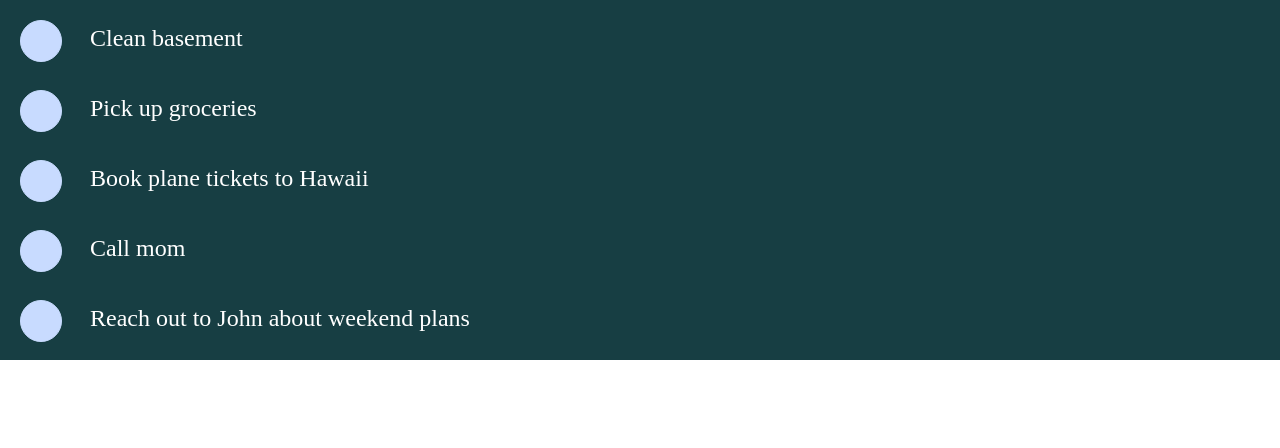
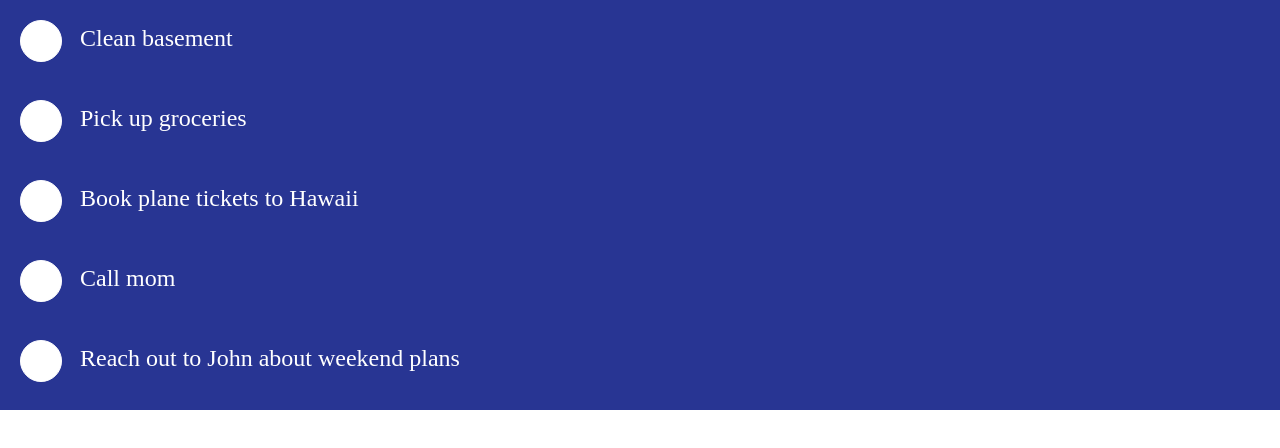
Before and after one commit to antonpug/Seven-Days, a React (Create React App) app: page / in a window 1280 px wide. Shown: the top 448 px of the page. Built offline with nearby package versions, Linux system fonts and the light colour scheme.

Commit message:
Minor CSS styling updates

```diff
--- a/src/components/ToDoItem.js
+++ b/src/components/ToDoItem.js
@@ -11,7 +11,7 @@ class ToDoItem extends Component {
         return(
             <div className="todo-item" style={{
                 textDecoration: this.props.done ? 'line-through' : 'none',
-                backgroundColor: this.props.done ? '#dddfd4' : '#173e43'
+                backgroundColor: this.props.done ? '#9fa8da' : '#283593'
               }}><CompleteControl id={this.props.id} onToDoClick={this.props.onToDoClick}/><span className="todo-description">{this.props.description}</span></div>
         );
     }
--- a/src/components/css/complete-control.css
+++ b/src/components/css/complete-control.css
@@ -1,11 +1,8 @@
 .complete-control {
     display: inline-block;
-    margin: 10px;
-}
-
-.checkbox:not(last-of-type) {
-    display: inline-block;
-    margin-right: 40px;
+    margin: 10px 20px 10px 10px;
+    width: 40px;
+    height: 100%;
 }
 
 .checkbox {
@@ -18,8 +15,8 @@
     left: 0;
     width: 40px;
     height: 40px;
-    background-color: #c8dbff;
-    border: 1px solid #c8dbff;
+    background-color: #fff;
+    border: 1px solid #fff;
     border-radius: 50%;
     cursor: pointer;
     transition: background-color 300ms ease, colour 300ms ease, box-shadow 300ms ease;
@@ -44,8 +41,8 @@
 }
 
 .checkbox input:checked+label {
-    background-color: #356cd2;
-    border-color: #356cd2;
+    background-color: #283593;
+    border-color: #283593;
     box-shadow: 0 5px 7px 0 rgba(0, 0, 0, 0.4);
 }
 
@@ -54,6 +51,6 @@
 }
 
 .checkbox input:checked+label {
-    background-color: #356cd2;
-    border-color: #356cd2;
+    background-color: #283593;
+    border-color: #283593;
 }
--- a/src/components/css/todo-item.css
+++ b/src/components/css/todo-item.css
@@ -5,7 +5,7 @@
     text-align: left;
     font-size: 1.5em;
     padding: 10px;
-    height: 50px;
+    min-height: 60px;
  }
 
  .todo-item:last-of-type {
```
